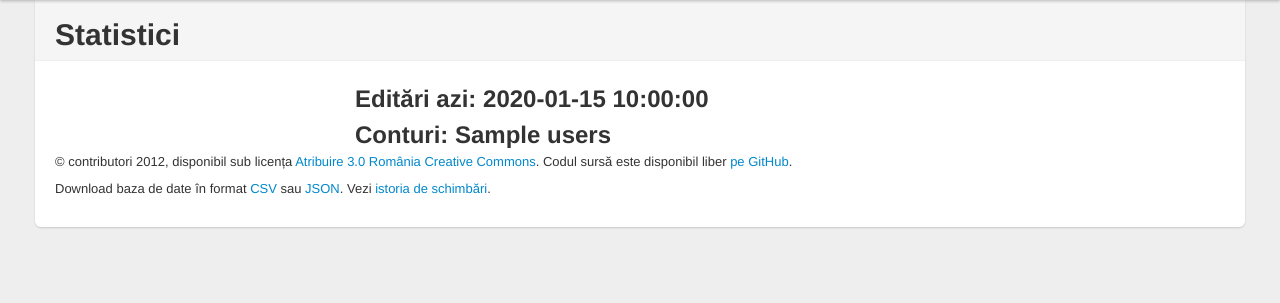
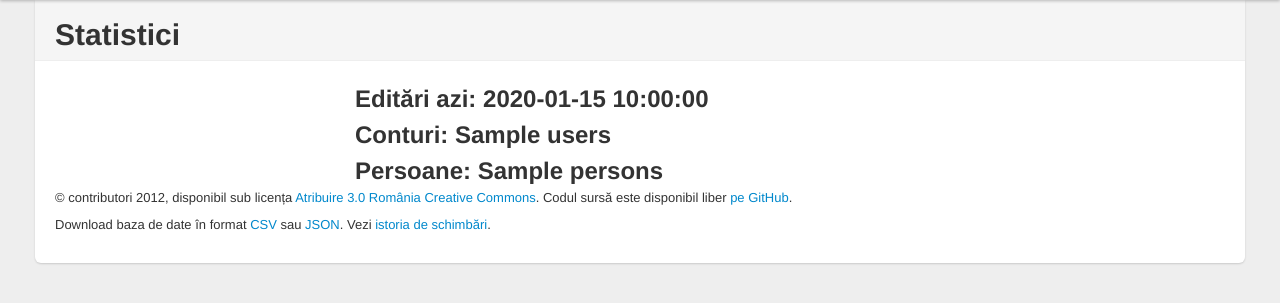
Before and after one commit to pistruiatul/agenda-politicieni, a Flask app: template templates/stats.html in a window 1280 px wide. Shown: the part 40-343 px from the top of the page. Run offline with Flask 2, Linux system fonts and the light colour scheme; the template is opened without the code that fills it: most values are stand-ins (such as "Sample title", 1, 10 or a date in 2020); parts of the project's set-up code (start-up, migrations or seed data) failed here and were passed over; some libraries are stand-ins or nearby versions.

Commit message:
stats page: show number of persons in database

```diff
--- a/templates/stats.html
+++ b/templates/stats.html
@@ -9,6 +9,7 @@
 
     <h2>Editări azi: {{ data['edits_today'] }}</h2>
     <h2>Conturi: {{ data['users'] }}</h2>
+    <h2>Persoane: {{ data['persons'] }}</h2>
 
 </div>
 
--- a/webpages.py
+++ b/webpages.py
@@ -51,6 +51,7 @@ def stats():
         'data': {
             'edits_today': edits_today.count(),
             'users': database.User.query.count(),
+            'persons': database.Person.query.count(),
         },
     }
 
```
